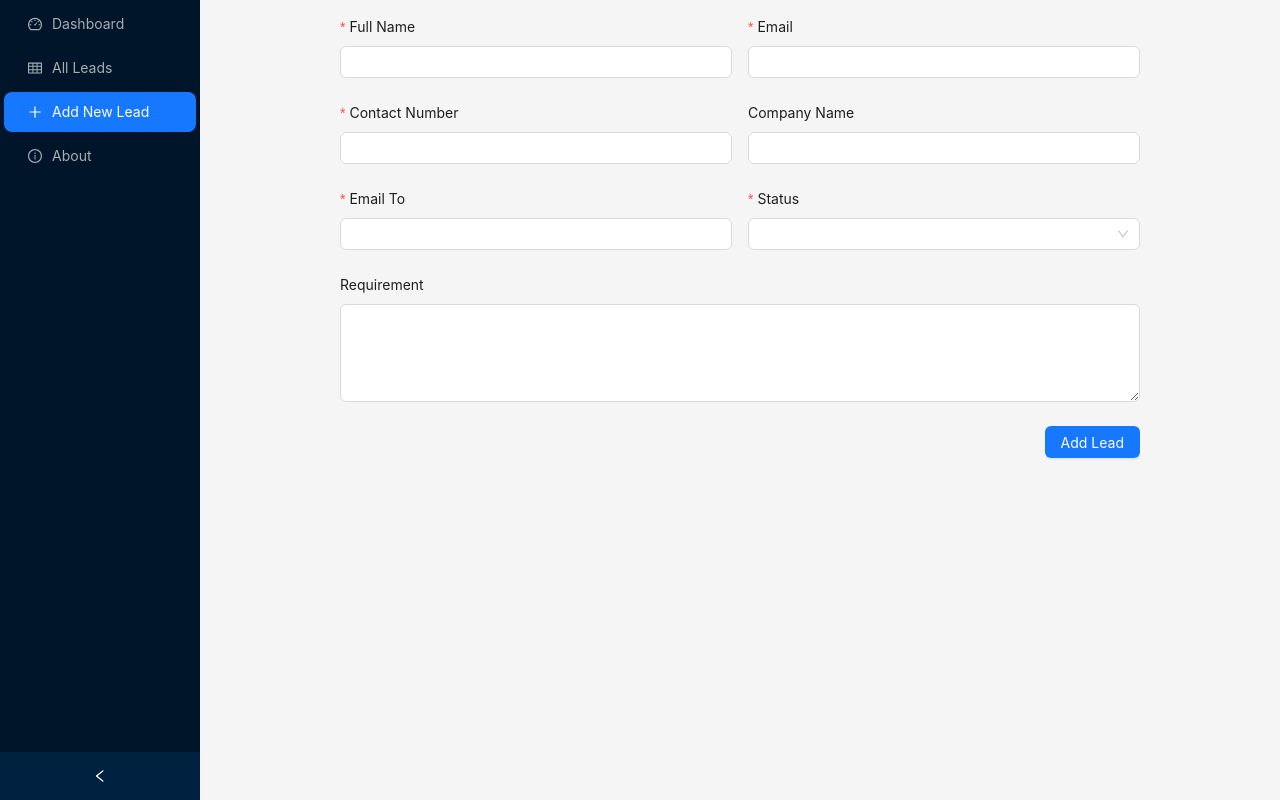
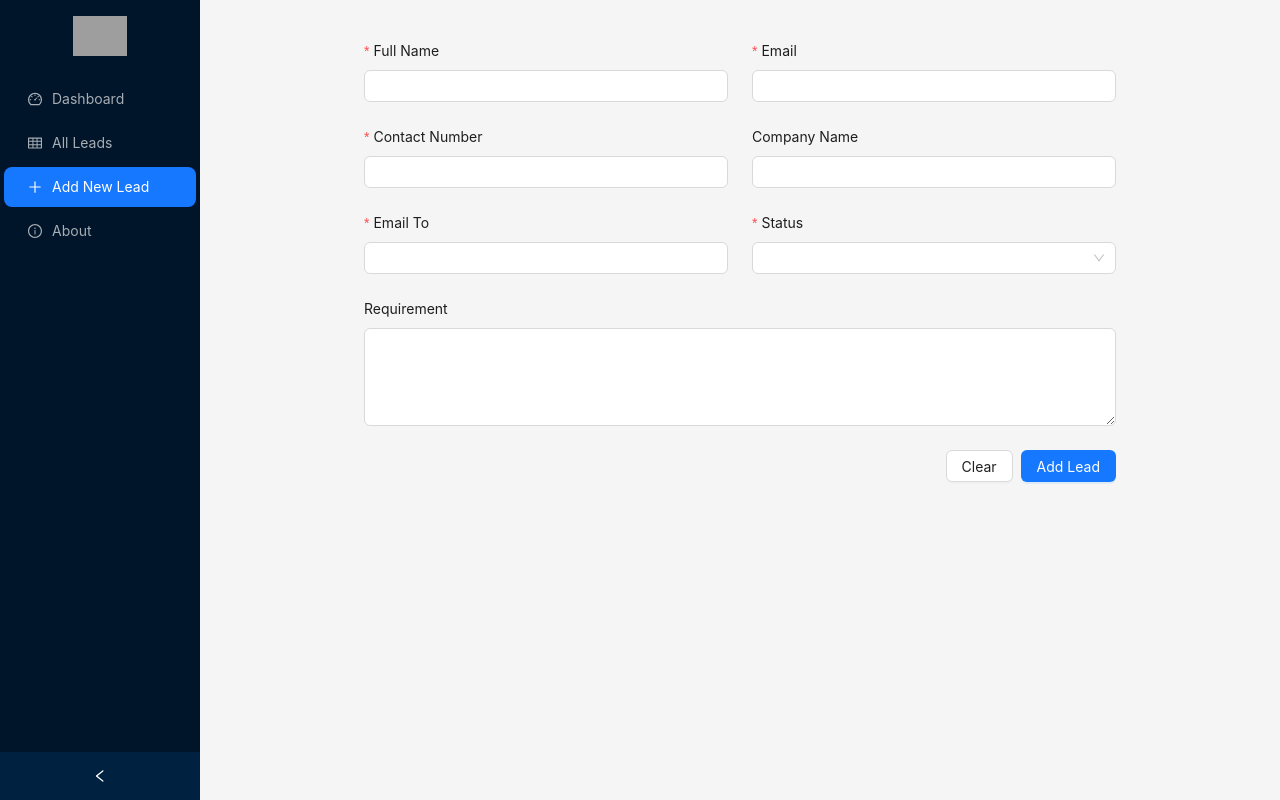
Before and after one commit to aditissigh24/Testing, a React (Create React App) app: page / in a window 1280 px wide. Both pictures are taken after a click on the item "Add New Lead". Built offline with nearby package versions, Linux system fonts and the light colour scheme; no server answers; grey boxes are pictures that could not be loaded.

Commit message:
Enhance UI with logo and new actions

```diff
--- a/src/App.js
+++ b/src/App.js
@@ -35,6 +35,13 @@ function App() {
   return (
     <Layout style={{ minHeight: '100vh' }}>
       <Sider collapsible>
+        <div style={{ textAlign: 'center', padding: '16px 0' }}>
+          <img
+            src="https://api.qureal.com/assets/b90b0f1f-ac58-4462-beaf-8443326473a9"
+            alt="logo"
+            style={{ maxWidth: '80%', height: 40, objectFit: 'contain' }}
+          />
+        </div>
         <Menu
           theme="dark"
           mode="inline"
--- a/src/leads/AddLeadForm.js
+++ b/src/leads/AddLeadForm.js
@@ -22,9 +22,9 @@ const AddLeadForm = () => {
       form={form}
       layout="vertical"
       onFinish={onFinish}
-      style={{ maxWidth: 800, margin: '0 auto' }}
+      style={{ maxWidth: 800, margin: '0 auto', padding: 24 }}
     >
-      <Row gutter={16}>
+      <Row gutter={24}>
         <Col span={12}>
           <Form.Item
             label="Full Name"
@@ -44,7 +44,7 @@ const AddLeadForm = () => {
           </Form.Item>
         </Col>
       </Row>
-      <Row gutter={16}>
+      <Row gutter={24}>
         <Col span={12}>
           <Form.Item
             label="Contact Number"
@@ -60,7 +60,7 @@ const AddLeadForm = () => {
           </Form.Item>
         </Col>
       </Row>
-      <Row gutter={16}>
+      <Row gutter={24}>
         <Col span={12}>
           <Form.Item
             label="Email To"
@@ -90,6 +90,13 @@ const AddLeadForm = () => {
         <TextArea rows={4} />
       </Form.Item>
       <Form.Item style={{ textAlign: 'right' }}>
+        <Button
+          style={{ marginRight: 8 }}
+          onClick={() => form.resetFields()}
+          disabled={createLead.isPending}
+        >
+          Clear
+        </Button>
         <Button type="primary" htmlType="submit" loading={createLead.isPending}>
           Add Lead
         </Button>
--- a/src/leads/LeadsTable.js
+++ b/src/leads/LeadsTable.js
@@ -1,4 +1,5 @@
 import { Table, Tag, Button, message } from 'antd';
+import { MessageOutlined, MailOutlined, PhoneOutlined } from '@ant-design/icons';
 import { useGetLeads, useUpdateLead } from '../_actions/leads';
 
 const statusColors = {
@@ -63,9 +64,28 @@ const LeadsTable = () => {
     {
       title: 'Actions',
       key: 'actions',
-      render: (_, record) => {
-        if (record.status === 'active') {
-          return (
+      render: (_, record) => (
+        <>
+          <Button
+            size="small"
+            icon={<MessageOutlined />}
+            href={`https://wa.me/${record.contact_no}`}
+            target="_blank"
+            style={{ marginRight: 8 }}
+          />
+          <Button
+            size="small"
+            icon={<MailOutlined />}
+            href={`mailto:${record.email}`}
+            style={{ marginRight: 8 }}
+          />
+          <Button
+            size="small"
+            icon={<PhoneOutlined />}
+            href={`tel:${record.contact_no}`}
+            style={{ marginRight: 8 }}
+          />
+          {record.status === 'active' && (
             <>
               <Button
                 size="small"
@@ -82,20 +102,17 @@ const LeadsTable = () => {
                 Close
               </Button>
             </>
-          );
-        }
-        if (record.status === 'closed' || record.status === 'on_hold') {
-          return (
+          )}
+          {(record.status === 'closed' || record.status === 'on_hold') && (
             <Button
               size="small"
               onClick={() => handleStatusChange(record.id, 'active')}
             >
               Open
             </Button>
-          );
-        }
-        return null;
-      },
+          )}
+        </>
+      ),
     },
   ];
 
```
